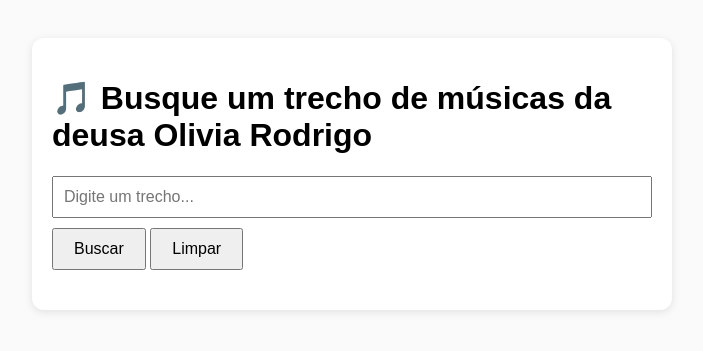
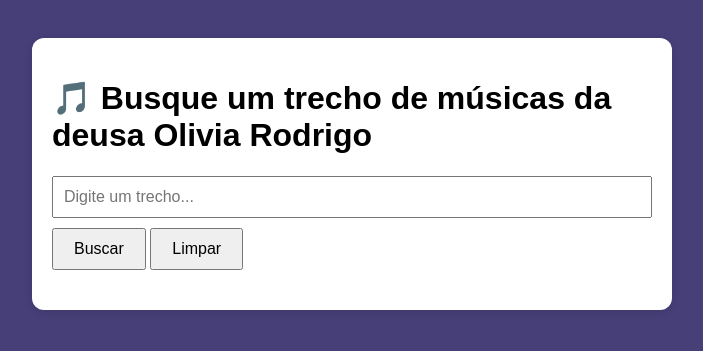
Before and after one commit to wpbourscheid/Trechos_Olivia_Rodrigo, a Flask app: page / in a window 1280 px wide. Shown: the top 351 px of the page, without its empty margins (288-991 px from the left). Run offline with Flask 3, Linux system fonts and the light colour scheme; parts of the project's set-up code (start-up, migrations or seed data) failed here and were passed over.

Commit message:
style: :art: Change body background color to #463f78 for improved aesthetics

```diff
--- a/frontend/static/style.css
+++ b/frontend/static/style.css
@@ -1,6 +1,6 @@
 body {
   font-family: Arial, sans-serif;
-  background-color: #fafafa;
+  background-color: #463f78;
   padding: 30px;
 }
 
```
